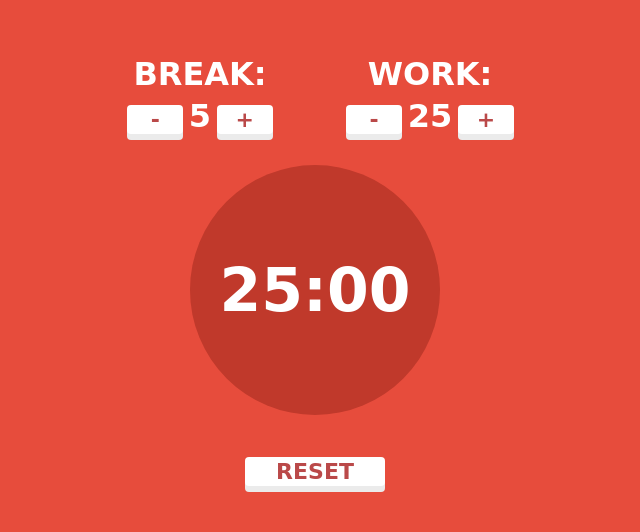
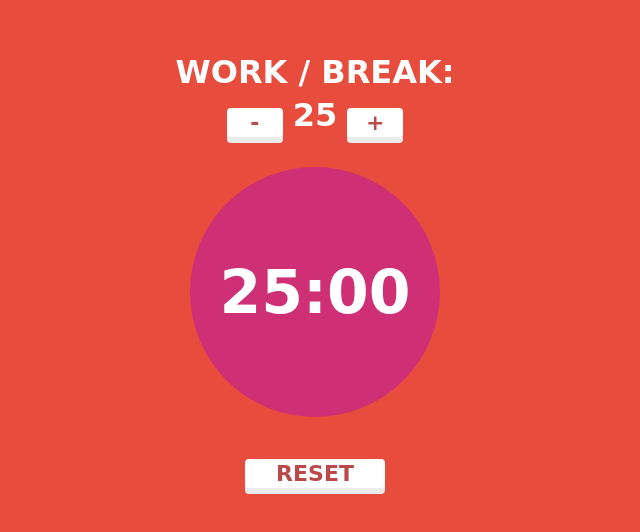
Before and after one commit to denyshutsal/pomodoro-clock, a plain HTML site: page index.html in a window 1280 px wide. Shown: the part 130-662 px from the top of the page, without its empty margins (325-965 px from the left). Drawn offline with Linux system fonts and the light colour scheme; a web font is replaced by a local one.

Commit message:
final commit

```diff
--- a/index.html
+++ b/index.html
@@ -16,14 +16,8 @@
   <body>
     <div class="container">
       <div class="buttons-section">
-        <div class="btn1">
-          <h1>BREAK:</h1>
-          <button class="break-btn-minus btn" type="button">-</button>
-          <span class="break-time">5</span>
-          <button class="break-btn-plus btn" type="button">+</button>
-        </div>
-        <div class="btn2">
-          <h1>WORK:</h1>
+        <h1>WORK / BREAK:</h1>
+        <div class="buttons-section-wrapper">
           <button class="work-btn-minus btn" type="button">-</button>
           <span class="work-time">25</span>
           <button class="work-btn-plus btn" type="button">+</button>
--- a/main.js
+++ b/main.js
@@ -1,7 +1,5 @@
 "use script";
 
-const breakBtnMinus = document.querySelector(".break-btn-minus");
-const breakBtnPlus = document.querySelector(".break-btn-plus");
 const workBtnMinus = document.querySelector(".work-btn-minus");
 const workBtnPlus = document.querySelector(".work-btn-plus");
 const workTime = document.querySelector(".work-time");
@@ -14,6 +12,8 @@ let start = 25;
 let workStartMin = 25;
 let workStartSec = 0;
 let endMin = 0;
+
+let circleBackgroundPositionY = 0; // start position = 0px
 
 // variable to store our interval
 let interval;
@@ -42,7 +42,7 @@ function startTimer() {
 
 function timer() {
   if (workStartMin === endMin && workStartSec === 0) {
-    stopTimer();
+    endTimer();
     return;
   }
 
@@ -54,9 +54,12 @@ function timer() {
   startTimerBtn.classList.toggle("ripples");
   timerText.innerHTML = `${workStartMin}:${workStartSec}`;
   workStartSec--;
+  let backgroundOffsetStep = 250 / (start * 60); // 250px - height of the circle; start - timer time
+  circleBackgroundPositionY += backgroundOffsetStep;
+  startTimerBtn.style.backgroundPositionY = `${circleBackgroundPositionY}px`;
 }
 
-function stopTimer() {
+function endTimer() {
   clearInterval(interval);
   // release our intervalID from the variable
   interval = null;
@@ -74,4 +77,6 @@ function resetTimer() {
   workStartMin = start;
   workStartSec = 0;
   timerText.innerHTML = `${workStartMin}:${workStartSec}0`;
+  circleBackgroundPositionY = 0;
+  startTimerBtn.style.backgroundPositionY = `${circleBackgroundPositionY}px`;
 }
--- a/style.css
+++ b/style.css
@@ -25,15 +25,6 @@ body {
   gap: 30px;
 }
 
-.buttons-section {
-  width: 400px;
-  display: flex;
-  flex-direction: row;
-  align-items: center;
-  justify-content: space-between;
-  gap: 60px;
-}
-
 .circle {
   display: flex;
   flex-direction: row;
@@ -42,6 +33,11 @@ body {
   width: 250px;
   height: 250px;
   background-color: #c0392b;
+  background-image: url(./bg.png);
+  background-repeat: no-repeat;
+  background-size: cover;
+  background-position: 0 0;
+  background-position-y: 0px;
   border-radius: 50%;
   cursor: pointer;
   transition: all 0.2s ease-in-out;
@@ -53,6 +49,19 @@ body {
 
 .ripples {
   transform: scale(1.1);
+}
+
+.buttons-section {
+  display: flex;
+  flex-direction: column;
+  align-items: center;
+  justify-content: center;
+  gap: 5px;
+}
+
+.buttons-section-wrapper {
+  display: flex;
+  gap: 10px;
 }
 
 .btn {
```
Also changed, not shown: bg.PNG (added).
